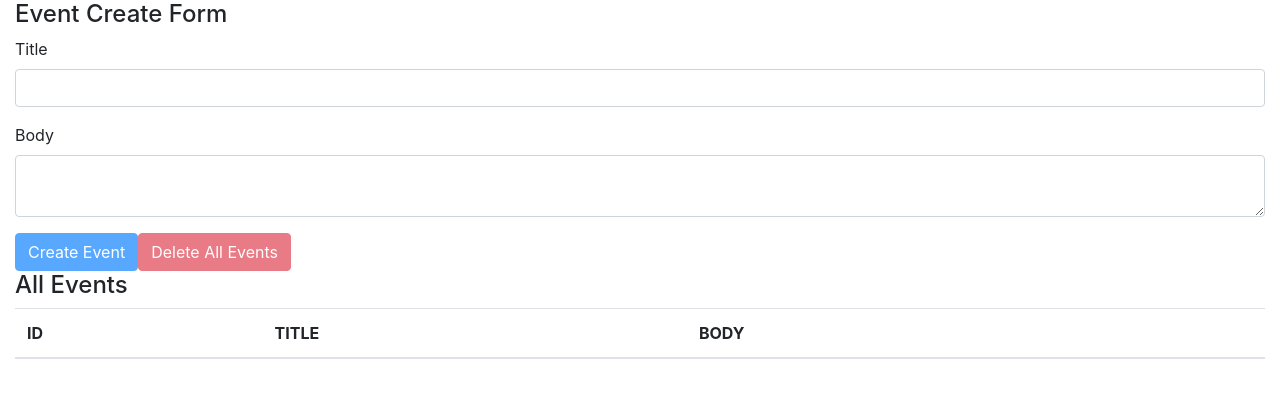
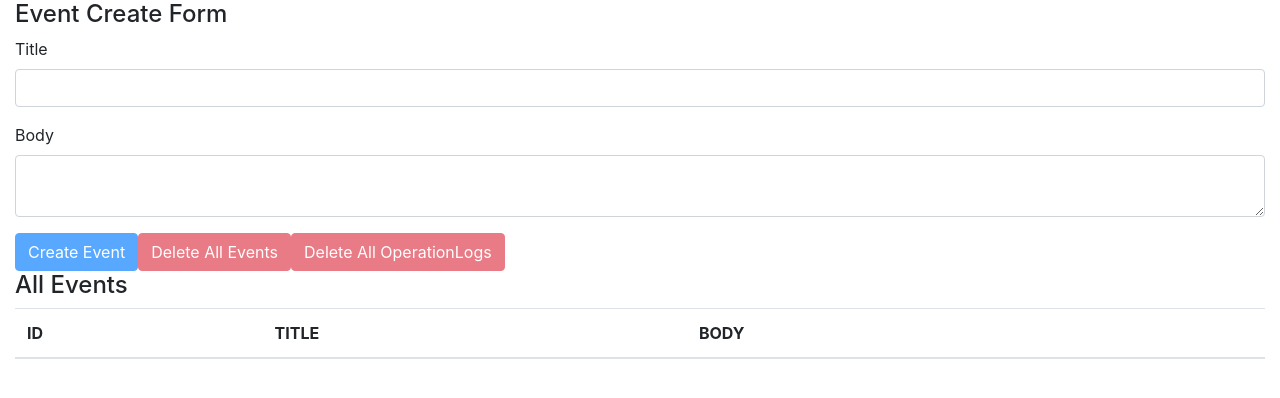
Before and after one commit to kazufoot21/react-hooks-101, a React (Create React App) app: page / in a window 1280 px wide. Shown: the top 398 px of the page. Built offline with nearby package versions, Linux system fonts and the light colour scheme.

Commit message:
delete all operationLogs

```diff
--- a/src/components/EventForm.js
+++ b/src/components/EventForm.js
@@ -46,6 +46,18 @@
 
     const inCreatable = title === '' || body === '';
 
+    const deleteAllOperationLogs = (e) => {
+        e.preventDefault();
+        const result = window.confirm(
+            'Do you want to delete all operationsLogs?'
+        );
+        if (result) {
+            dispatch({
+                type: DELETE_ALL_ADD_OPERATION_LOGS,
+            });
+        }
+    };
+
     return (
         <>
             <h4>Event Create Form</h4>
@@ -83,6 +95,13 @@
                 >
                     Delete All Events
                 </button>
+                <button
+                    className="btn btn-danger"
+                    onClick={deleteAllOperationLogs}
+                    disabled={state.operationLogs.length === 0}
+                >
+                    Delete All OperationLogs
+                </button>
             </form>
         </>
     );
```
